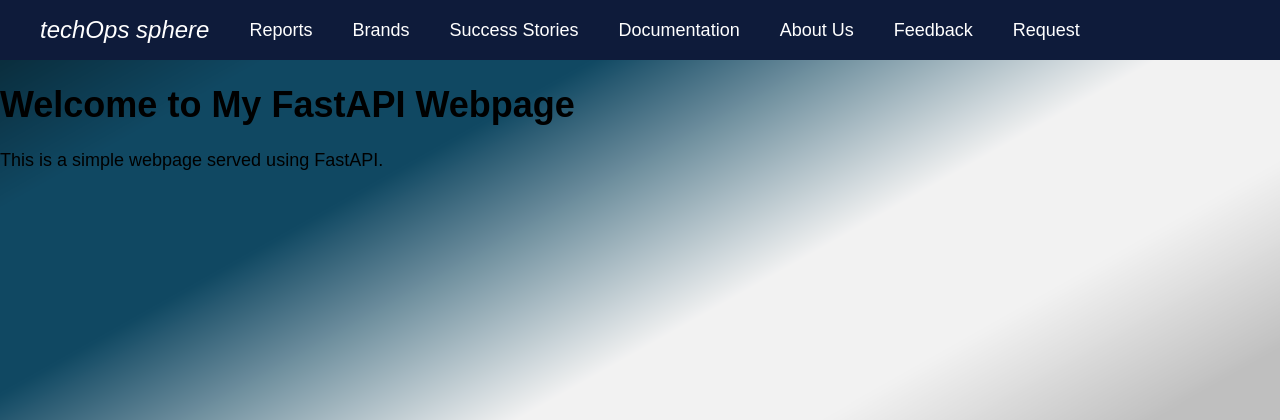
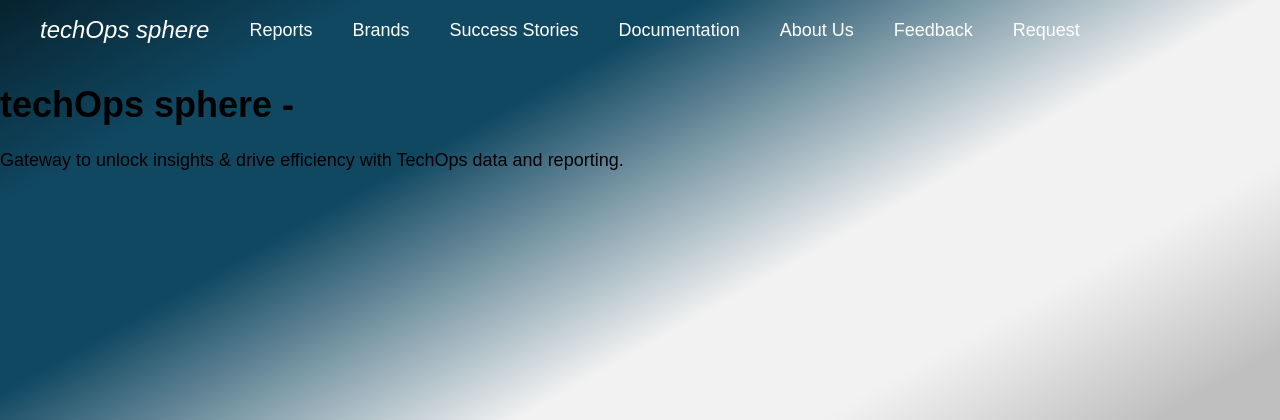
Before and after one commit to harshalraut23/topspheredev, a FastAPI app: page / in a window 1280 px wide. Shown: the top 420 px of the page. Run offline with FastAPI, Linux system fonts and the light colour scheme.

Commit message:
changed the layout

```diff
--- a/static/styles.css
+++ b/static/styles.css
@@ -14,7 +14,7 @@ body {
 
 .navbar {
     display: flex;
-    background-color: #0E1B3A;
+    /*background-color: #0E1B3A;*/
     padding: 0px 20px;
     justify-content: flex-start;
     font-size: 18px;
--- a/templates/index.html
+++ b/templates/index.html
@@ -27,8 +27,8 @@
         <a href="#request">Request</a>
     </div>
 
-    <h1>Welcome to My FastAPI Webpage</h1>
-    <p>This is a simple webpage served using FastAPI.</p>
+    <h1>techOps sphere -</h1>
+    <p>Gateway to unlock insights & drive efficiency with TechOps data and reporting.</p>
 
     <!-- JavaScript to manage active state -->
     <script>
```
